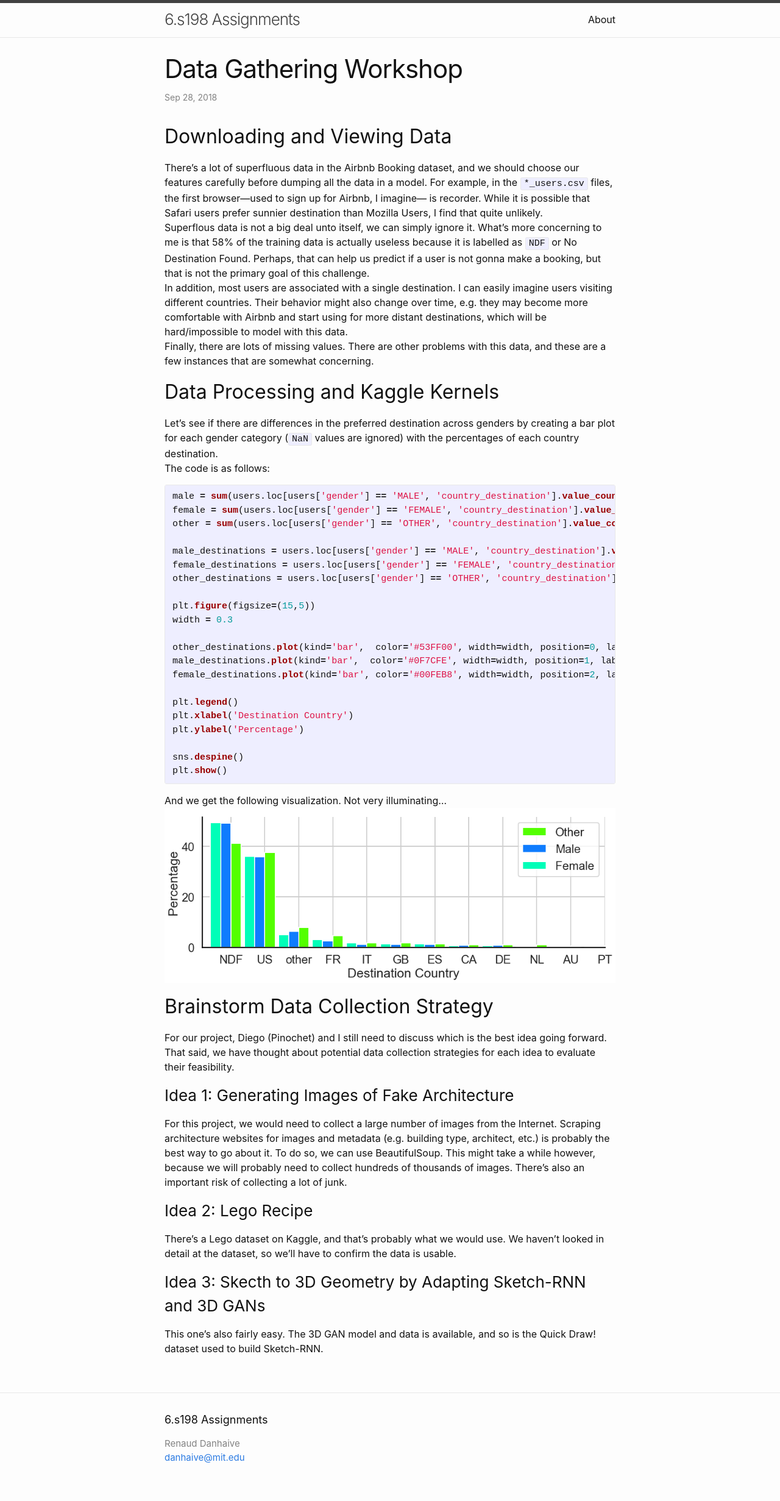
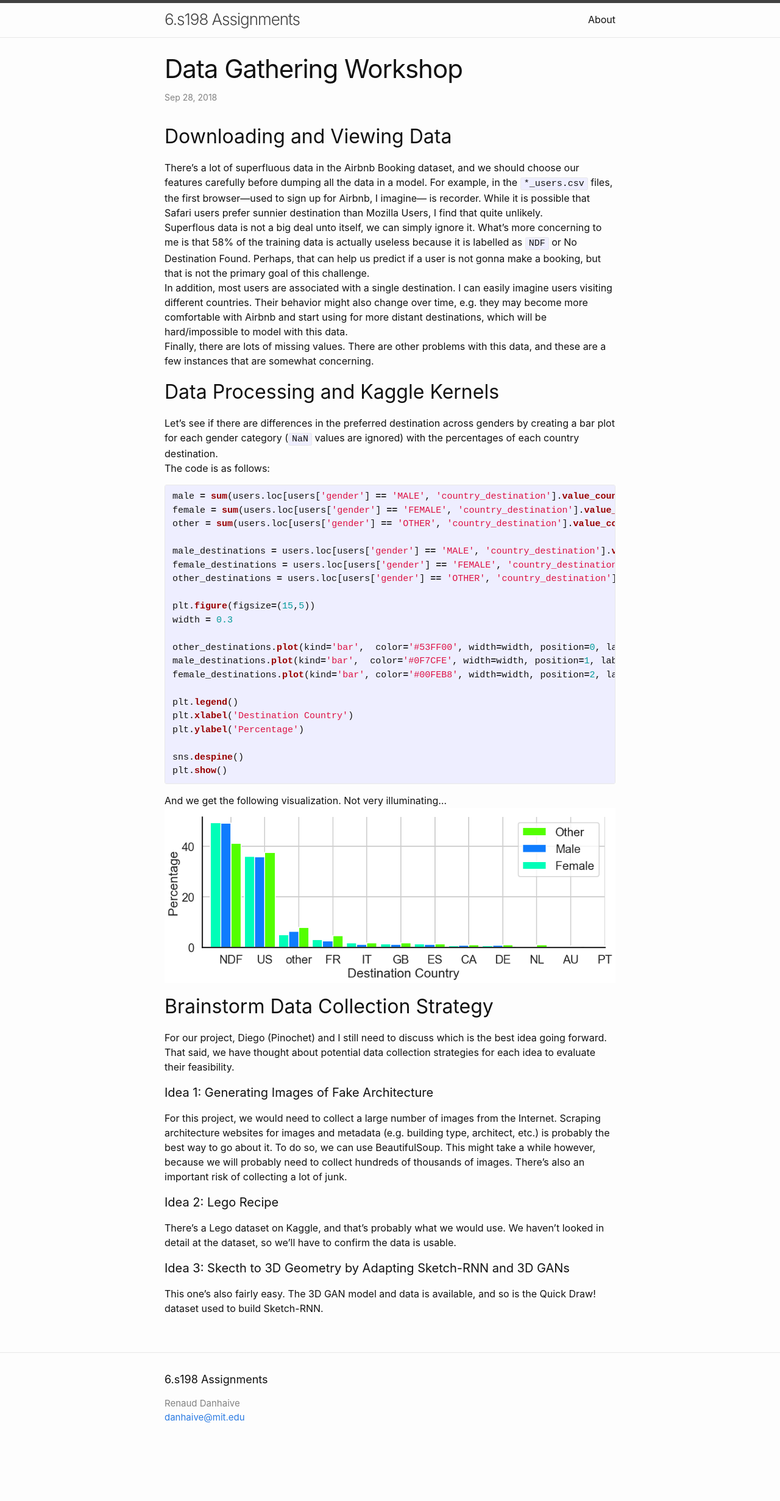
Before and after one commit to danhaive/6s198, a Jekyll site: the page built from _posts/2018-09-28-assignment-4.markdown, in a window 1280 px wide. Shown: the whole page at 61% size. Built offline with Jekyll 4.4.1, drawn with Linux system fonts in a browser that asks for light colours; after the commit the page ends 2396 px from its top, so only the background shows below that.

Commit message:
fixed heading

```diff
--- a/_posts/2018-09-28-assignment-4.markdown
+++ b/_posts/2018-09-28-assignment-4.markdown
@@ -58,16 +58,16 @@ And we get the following visualization. Not very illuminating...
 For our project, Diego (Pinochet) and I still need to discuss which is the best idea going forward. That said,
 we have thought about potential data collection strategies for each idea to evaluate their feasibility.
 
-### Idea 1: Generating Images of Fake Architecture
+#### Idea 1: Generating Images of Fake Architecture
 For this project, we would need to collect a large number of images from the Internet. Scraping architecture websites
 for images and metadata (e.g. building type, architect, etc.) is probably the best way to go about it. To do so, we
 can use BeautifulSoup. This might take a while however, because we will probably need to collect hundreds of
 thousands of images. There's also an important risk of collecting a lot of junk.
 
-### Idea 2: Lego Recipe
+#### Idea 2: Lego Recipe
 There's a Lego dataset on Kaggle, and that's probably what we would use. We haven't looked in detail at the dataset, so
 we'll have to confirm the data is usable.
 
-### Idea 3: Skecth to 3D Geometry by Adapting Sketch-RNN and 3D GANs
+#### Idea 3: Skecth to 3D Geometry by Adapting Sketch-RNN and 3D GANs
 This one's also fairly easy. The 3D GAN model and data is available, and so is the Quick Draw! dataset used to build
 Sketch-RNN.
```
